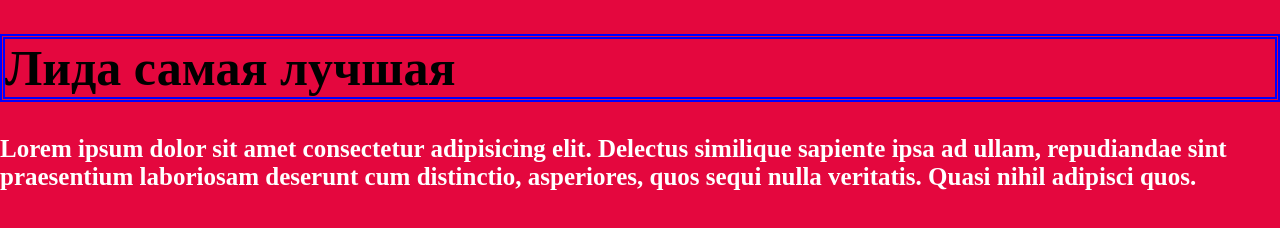
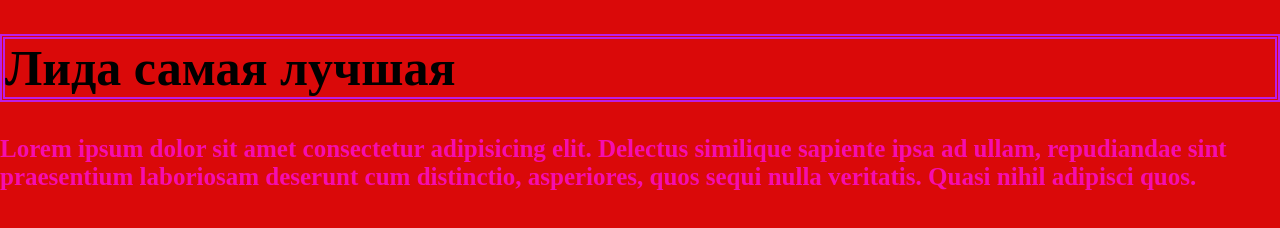
Before and after one commit to Mihail323/mySite, a plain HTML site: page index.html in a window 1280 px wide. Drawn offline with Linux system fonts and the light colour scheme.

Commit message:
change color

```diff
--- a/main.css
+++ b/main.css
@@ -1,14 +1,14 @@
 body{
     margin: 0 auto;
-    background: rgb(228, 7, 62);
+    background: rgb(218, 9, 9);
 }
 h1{
     font-size: 50px;
     padding: 25 px;
-    border: double 5px blue;
+    border: double 5px rgb(188, 29, 228);
 }
 p{
     font-size: 25px;
     font-weight: bold;
-    color: white;
+    color: rgb(245, 13, 175);
 }
```
